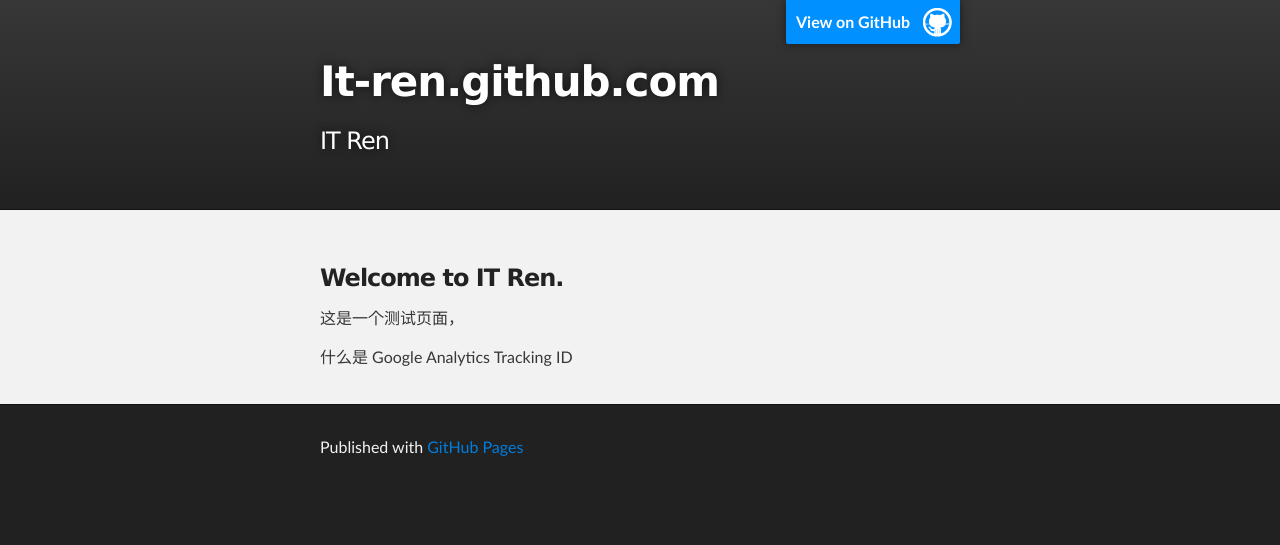
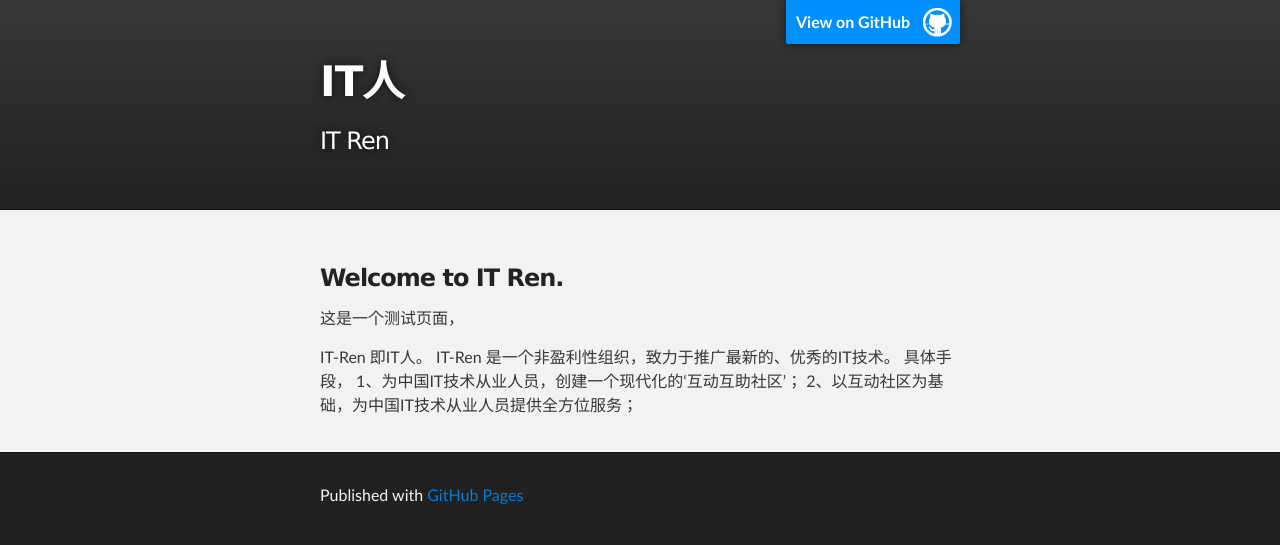
Before and after one commit to it-ren/it-ren.github.com, a plain HTML site: page index.html in a window 1280 px wide. Drawn offline with Linux system fonts and the light colour scheme.

Commit message:
modify the README.md, remove the params.json, update index.html

```diff
--- a/index.html
+++ b/index.html
@@ -1,24 +1,23 @@
 <!DOCTYPE html>
 <html>
-
 <head>
-    <meta charset='utf-8' />
-    <meta http-equiv="X-UA-Compatible" content="chrome=1" />
-    <meta name="description" content="It-ren.github.com : IT Ren" />
+  <meta charset='utf-8'/>
+  <meta http-equiv="X-UA-Compatible" content="chrome=1"/>
+  <meta name="description" content="It-ren.github.com : IT Ren"/>
 
   <link rel="stylesheet" type="text/css" media="screen" href="stylesheets/stylesheet.css">
 
-    <title>It-ren.github.com</title>
+  <title>IT Ren —— IT人</title>
 </head>
 
 <body>
-
 <!-- HEADER -->
 <div id="header_wrap" class="outer">
   <header class="inner">
     <a id="forkme_banner" href="https://github.com/it-ren">View on GitHub</a>
 
-          <h1 id="project_title">It-ren.github.com</h1>
+    <h1 id="project_title">IT人</h1>
+
     <h2 id="project_tagline">IT Ren</h2>
 
   </header>
@@ -31,7 +30,13 @@
 
     <p>这是一个测试页面，</p>
 
-<p>什么是 Google Analytics Tracking ID</p>
+    <p>IT-Ren 即IT人。
+      IT-Ren 是一个非盈利性组织，致力于推广最新的、优秀的IT技术。
+
+      具体手段，
+      1、为中国IT技术从业人员，创建一个现代化的‘互动互助社区’；
+      2、以互动社区为基础，为中国IT技术从业人员提供全方位服务；
+    </p>
   </section>
 </div>
 
@@ -42,7 +47,5 @@
   </footer>
 </div>
 
-
-
 </body>
 </html>
--- a/javascripts/main.js
+++ /dev/null
@@ -1 +0,0 @@
-console.log('This would be the main JS file.');
--- a/params.json
+++ /dev/null
@@ -1 +0,0 @@
-{"body":"### Welcome to IT Ren.\r\n这是一个测试页面，\r\n\r\n什么是 Google Analytics Tracking ID\r\n\r\n\r\n","note":"Don't delete this file! It's used internally to help with page regeneration.","name":"It-ren.github.com","tagline":"IT Ren","google":""}
```
Also changed, not shown: README.md. Lines whose indentation alone changed are shown as unchanged.
